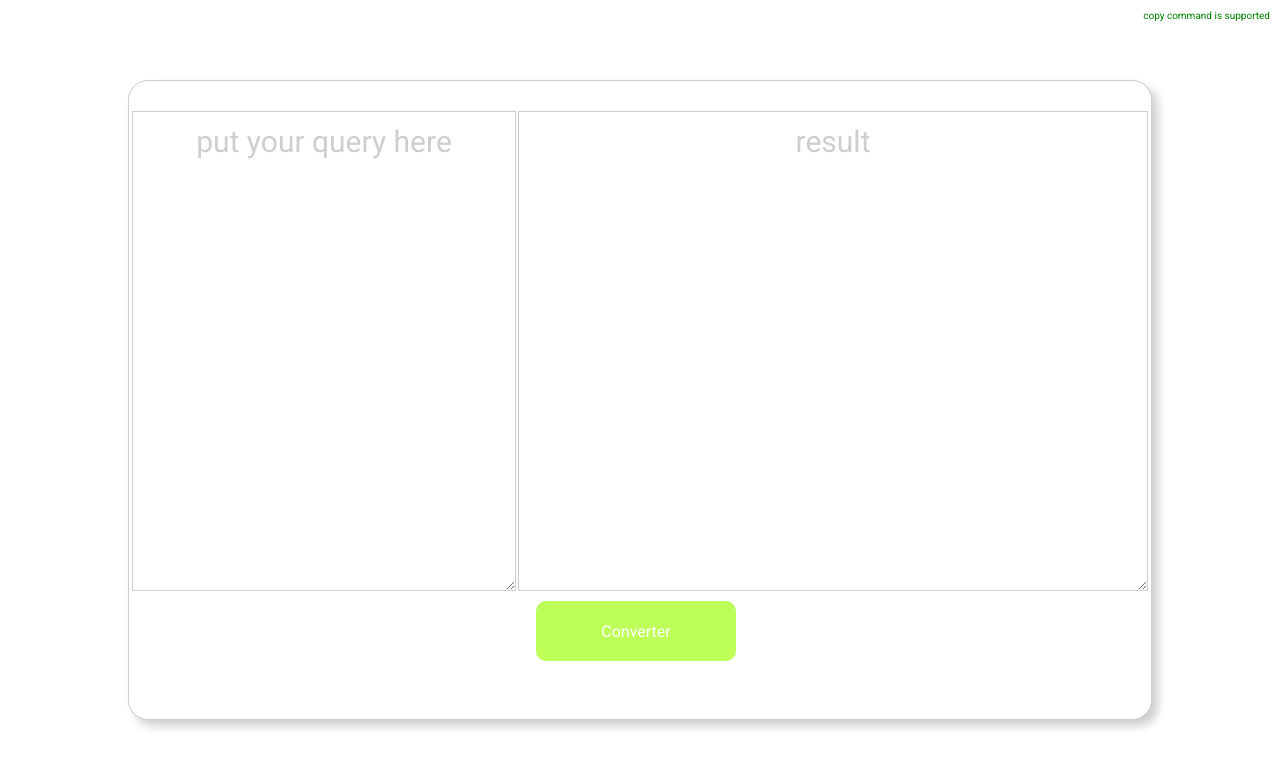
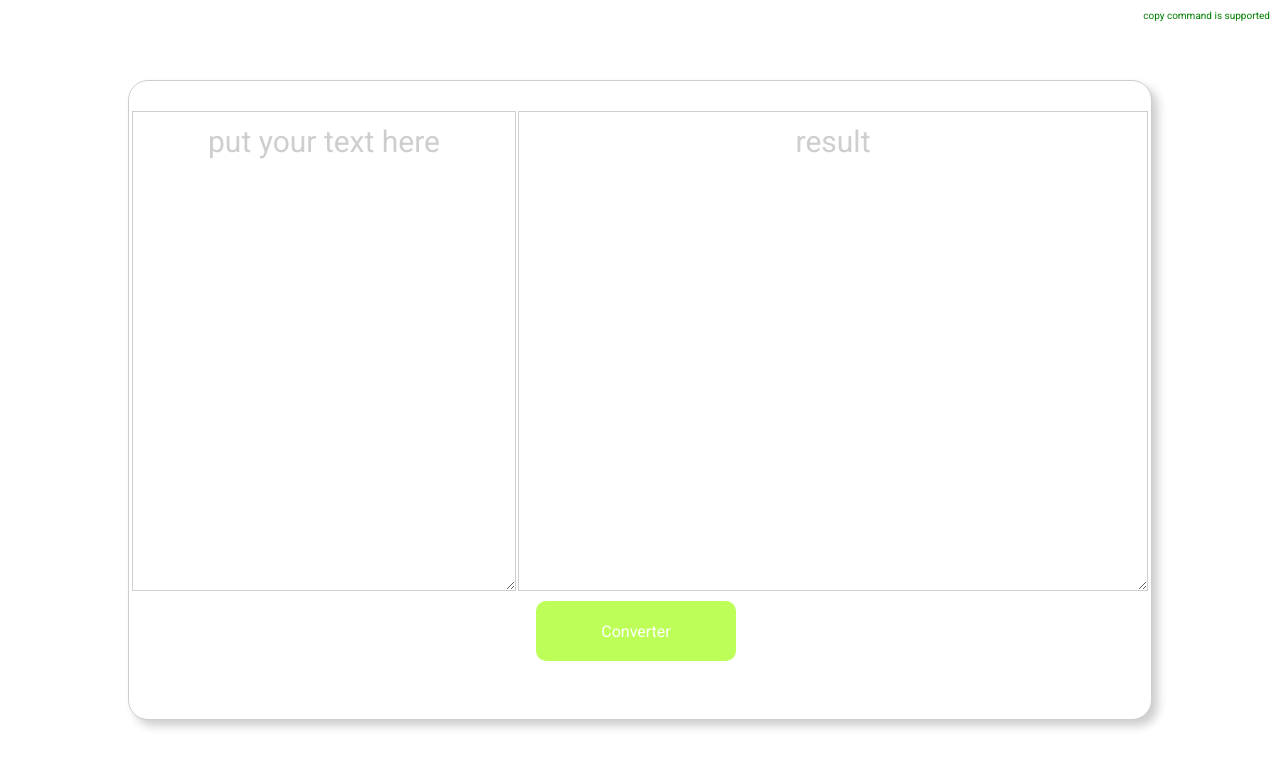
Before and after one commit to adminOtherside/query-to-string, a React (Create React App) app: page /fundamento in a window 1280 px wide. Shown: the top 768 px of the page. Built offline with nearby package versions, Linux system fonts and the light colour scheme.

Commit message:
fix: package

```diff
--- a/src/Fundamento/index.tsx
+++ b/src/Fundamento/index.tsx
@@ -50,7 +50,7 @@ export default function Fundamento() {
         <span className="succsess">{copySuccess}</span>
         <div className="textareas">
           <textarea
-            placeholder="put your query here"
+            placeholder="put your text here"
             autoFocus
             onChange={e => handleText(e.target.value)}
             onFocus={() => {
```
Also changed, not shown: package.json (+1 -9 lines), 1 other file (tests, documents, lock files or other folders).
